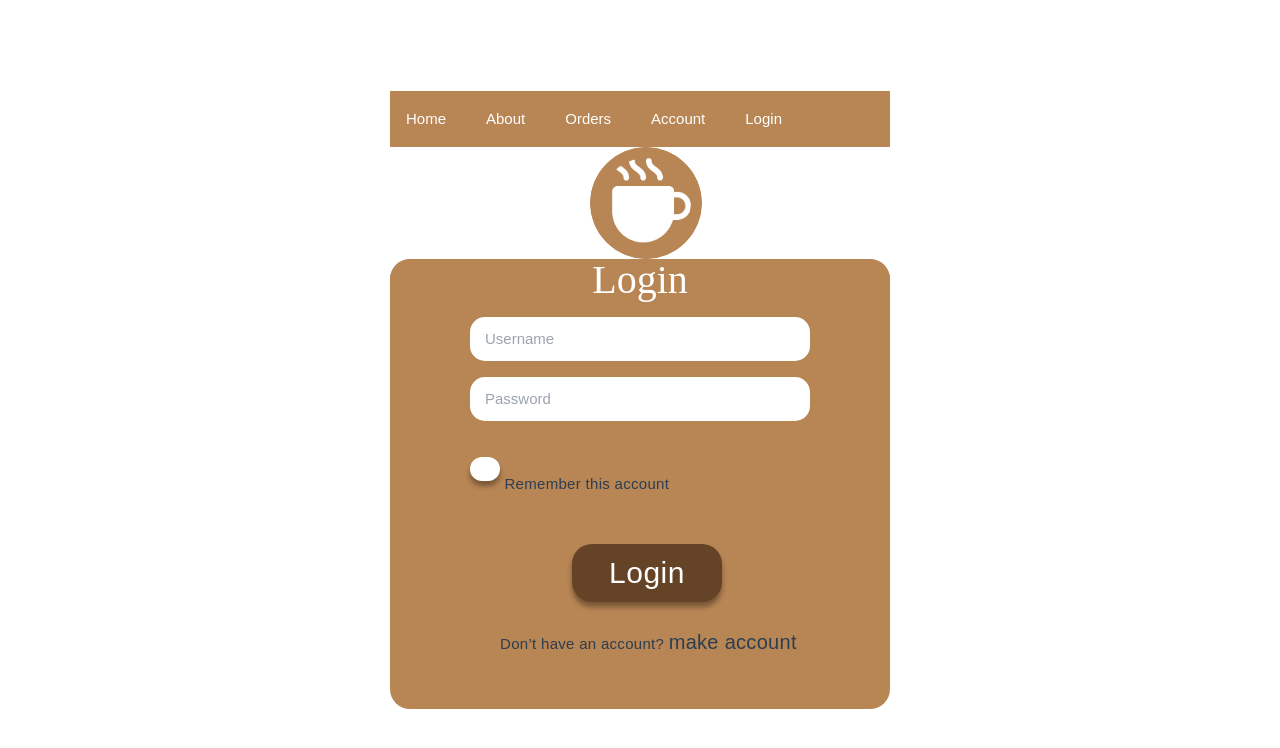
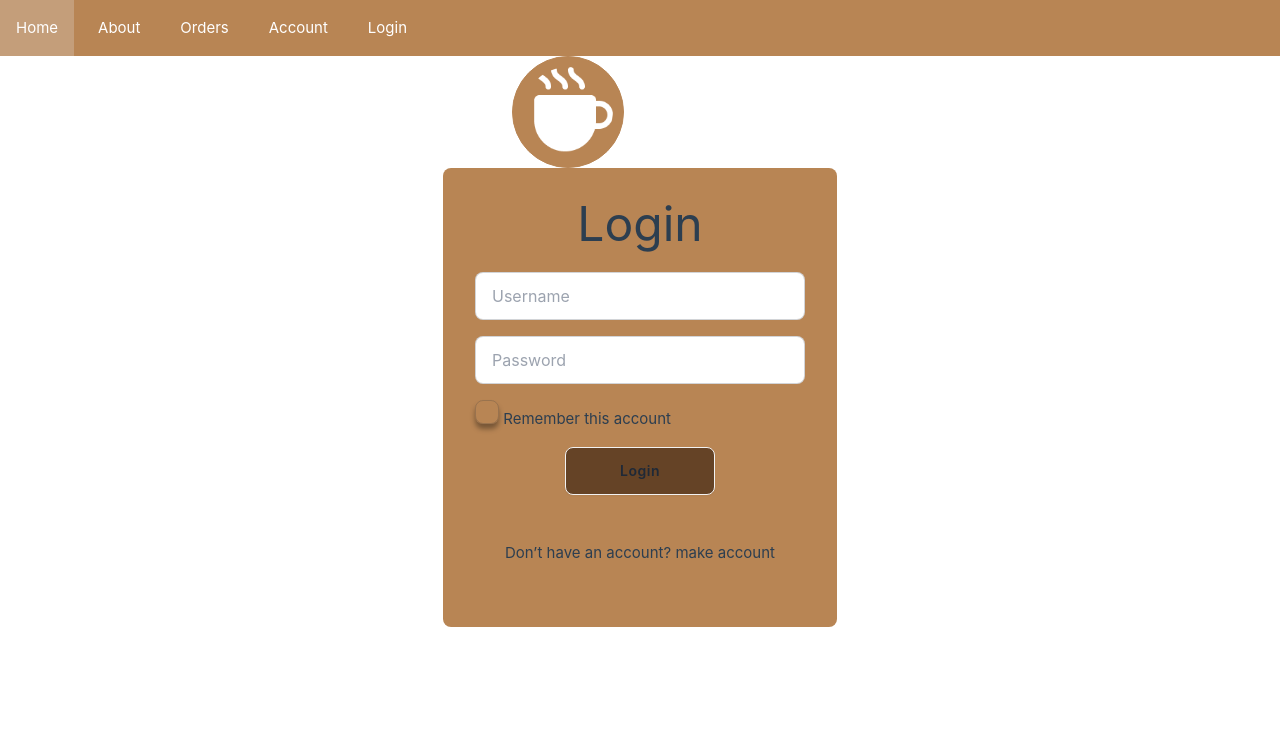
Before and after one commit to Xxenon22/SPMH-Project, a Vue app: page /login in a window 1280 px wide. Shown: the top 748 px of the page. Built offline with nearby package versions, Linux system fonts and the light colour scheme.

Commit message:
merge some styles with tailwind classes (pt 1)

```diff
--- a/src/views/LoginView.vue
+++ b/src/views/LoginView.vue
@@ -1,15 +1,19 @@
 <script setup lang="ts">
+import TextInput from '@/components/TextInput.vue'
 import BaseLayout from '../layouts/BaseLayout.vue'
 </script>
 
 <template>
   <BaseLayout>
-    <img src="../assets/fluent_drink-coffee-16-filled.png" alt="" />
-    <div class="container">
-      <h1>Login</h1>
-      <form>
-        <input type="text" placeholder="Username" />
-        <input type="text" placeholder="Password" />
+    <div class="grid">
+      <img src="../assets/fluent_drink-coffee-16-filled.png" alt="" />
+
+      <form
+        class="bg-primary max-w-8xl mx-auto p-8 rounded-lg flex flex-col gap-4"
+      >
+        <h1 class="text-center">Login</h1>
+        <TextInput placeholder="Username" />
+        <TextInput placeholder="Password" />
         <span
           ><input
             type="checkbox"
@@ -19,7 +23,7 @@ import BaseLayout from '../layouts/BaseLayout.vue'
           />
           Remember this account</span
         >
-        <button type="button">Login</button>
+        <button class="btn bg-accent mx-auto">Login</button>
 
         <div class="go-SignUp">
           <span>Don’t have an account? <a href="#">make account</a></span>
@@ -30,21 +34,6 @@ import BaseLayout from '../layouts/BaseLayout.vue'
 </template>
 
 <style>
-* {
-  margin: 0;
-  padding: 0;
-  box-sizing: border-box;
-  font-family: 'Poppins', sans-serif;
-}
-
-body {
-  display: flex;
-  align-items: center;
-  justify-content: center;
-  flex-direction: column;
-  height: 100vh;
-}
-
 img {
   margin-left: 40%;
   width: 112px;
@@ -55,13 +44,7 @@ img {
 }
 
 .container {
-  background-color: #b88554;
   border-radius: 20px;
-  position: relative;
-  overflow: hidden;
-  width: 500px;
-  max-width: 100%;
-  min-height: 450px;
 }
 
 .container h1 {
@@ -85,7 +68,7 @@ img {
   font-size: 20px;
 }
 
-.container button {
+form button {
   margin-left: 30%;
   background-color: #654326;
   color: #fff;
@@ -95,43 +78,14 @@ img {
   padding: 5px;
   font-weight: 500;
   letter-spacing: 0.5px;
-  margin-top: 10px;
-}
-
-.container form {
-  background-color: #b88554;
-  display: flex;
-  align-items: cneter;
-  justify-content: center;
-  flex-direction: column;
-  padding: 0 80px;
-  height: 100%;
-}
-
-.container input {
-  background-color: #fff;
-  color: #b88554;
-  border: none;
-  margin: 8px 0;
-  padding: 10px 15px;
-  font-size: 15px;
-  border-radius: 15px;
-  outline: none;
 }
 
 .container button {
-  margin-top: 30px;
   box-shadow: 0 5px 5px rgba(0, 0, 0, 0.35);
 }
 
 span input {
-  margin: 0;
   box-shadow: 0 5px 5px rgba(0, 0, 0, 0.35);
-}
-
-.form button {
-  border-radius: 6px;
-  outline: none;
 }
 
 .form-container {
```
